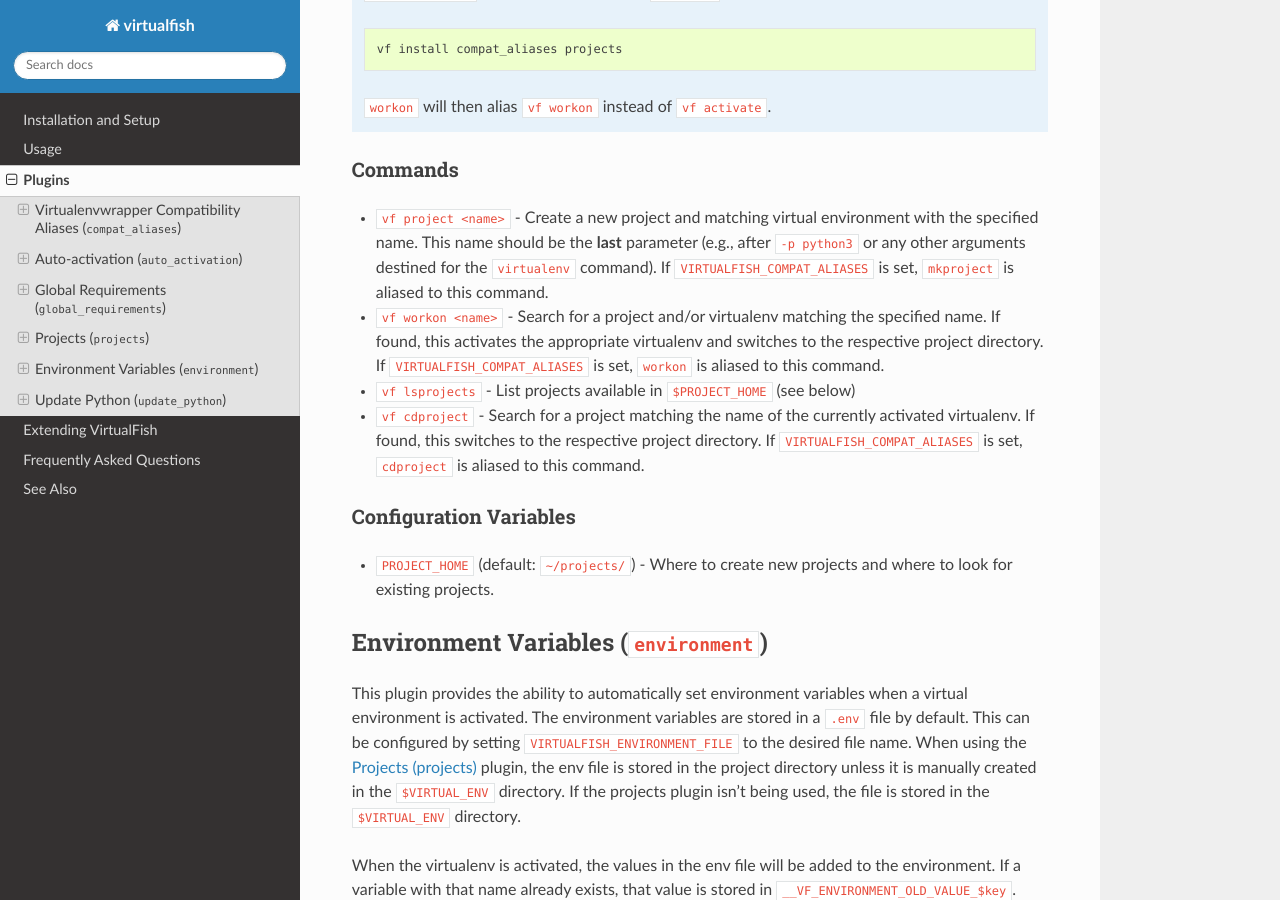
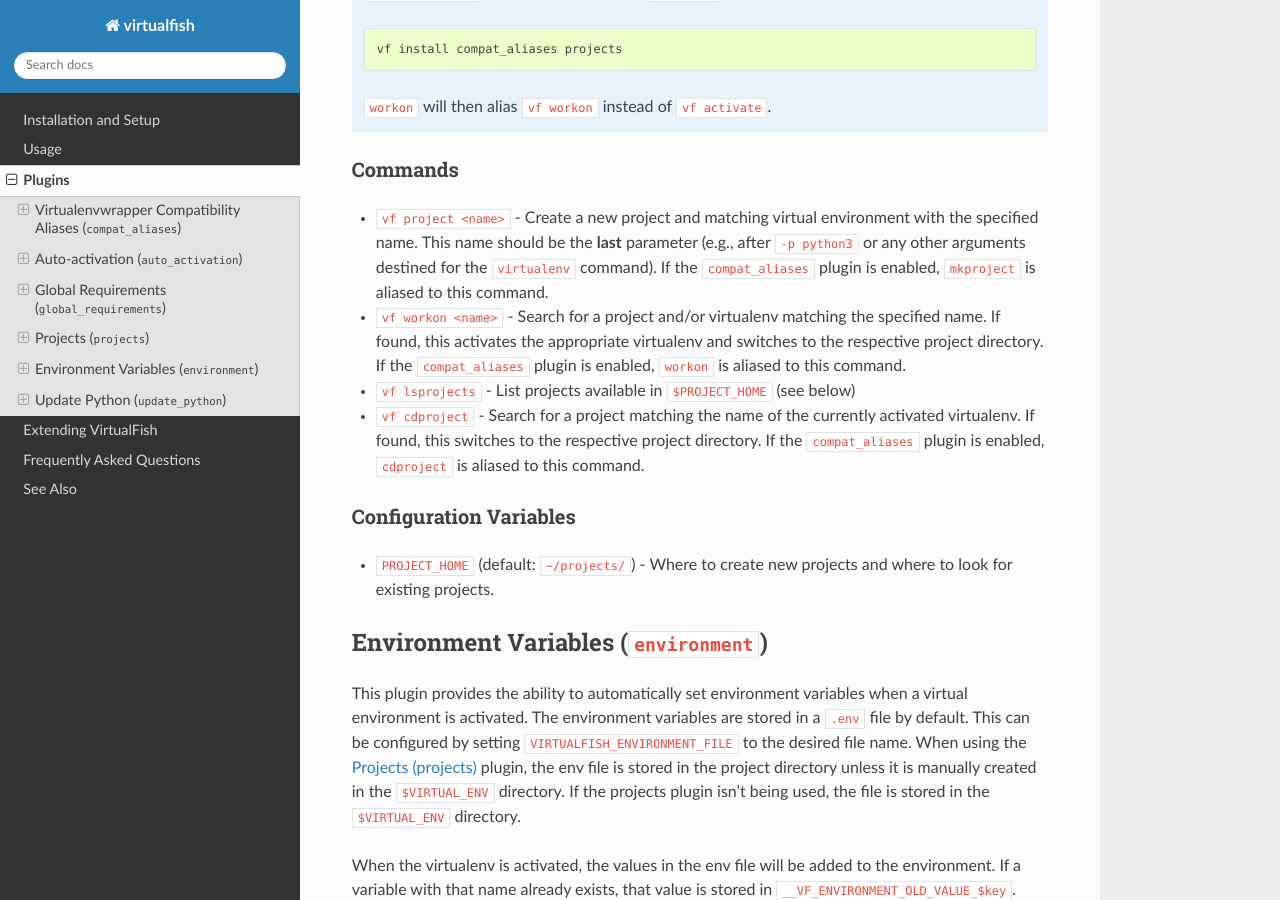
Before and after one commit to justinmayer/virtualfish, a Sphinx documentation site: the page built from docs/plugins.rst, in a window 1280 px wide and 900 px high, scrolled down 2766 px. Built offline with Sphinx 7.4.7 and the Read the Docs theme 2.0.0, drawn with Linux system fonts in a browser that asks for light colours; the version number could not be read and is left out.

Commit message:
Fix `workon` w/ Projects & Compat. Aliases enabled
Workon did not seem to behave as expected with both the Projects and
Compatibility Aliases plugins installed, even when loaded in the
proscribed order. Perhaps the first `workon` function definition "wins",
with subsequent definitions not overriding the first. This attempts to
solve that by first un-defining an existing definition, if defined.

This should also finally remove the last vestiges of the old
VIRTUALFISH_COMPAT_ALIASES setting, which had been removed from other
parts of the code a long time ago.

```diff
--- a/docs/plugins.rst
+++ b/docs/plugins.rst
@@ -147,20 +147,20 @@
 -  ``vf project <name>`` - Create a new project and matching virtual environment
    with the specified name. This name should be the **last** parameter (e.g.,
    after ``-p python3`` or any other arguments destined for the ``virtualenv``
-   command). If ``VIRTUALFISH_COMPAT_ALIASES`` is set, ``mkproject`` is aliased
-   to this command.
+   command). If the ``compat_aliases`` plugin is enabled, ``mkproject`` is
+   aliased to this command.
 
 -  ``vf workon <name>`` - Search for a project and/or virtualenv matching the
    specified name. If found, this activates the appropriate virtualenv and
-   switches to the respective project directory. If ``VIRTUALFISH_COMPAT_ALIASES``
-   is set, ``workon`` is aliased to this command.
+   switches to the respective project directory. If the ``compat_aliases``
+   plugin is enabled, ``workon`` is aliased to this command.
 
 -  ``vf lsprojects`` - List projects available in ``$PROJECT_HOME`` (see below)
 
 -  ``vf cdproject`` - Search for a project matching the name of the currently
    activated virtualenv. If found, this switches to the respective project
-   directory. If ``VIRTUALFISH_COMPAT_ALIASES`` is set, ``cdproject`` is aliased
-   to this command.
+   directory. If the ``compat_aliases`` plugin is enabled, ``cdproject`` is
+   aliased to this command.
 
 Configuration Variables
 .......................
```
Also changed, not shown: 1 other file.
